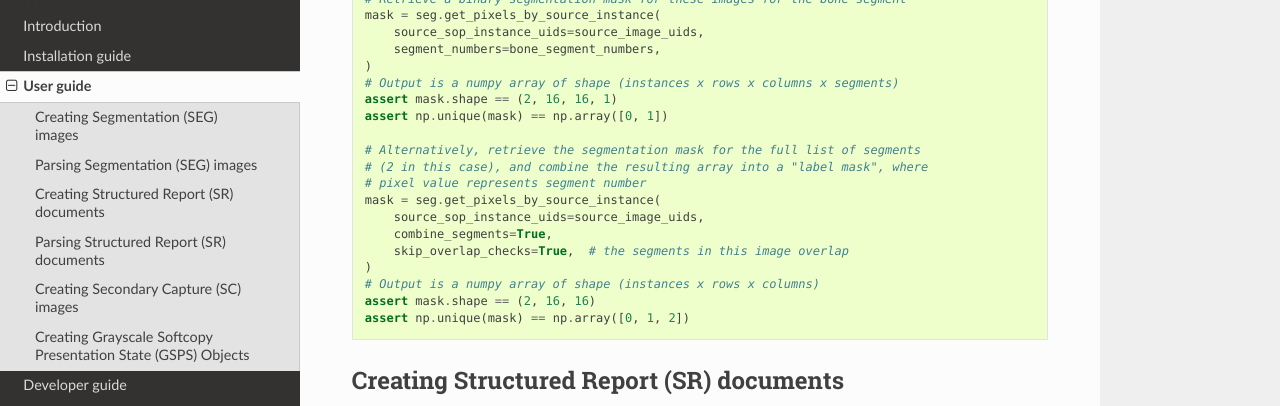
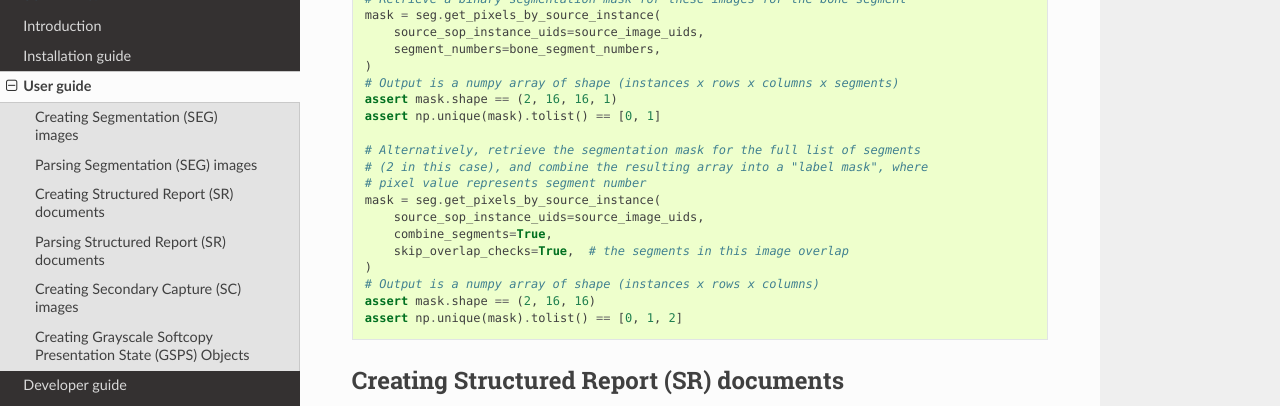
Before and after one commit to ImagingDataCommons/highdicom, a Sphinx documentation site: the page built from docs/usage.rst, in a window 1280 px wide and 900 px high, scrolled down 2939 px. Shown: the part 151-557 px from the top of the window. Built offline with Sphinx 7.4.7 and the Read the Docs theme 2.0.0, drawn with Linux system fonts in a browser that asks for light colours.

Commit message:
Fix asserts in user guide

```diff
--- a/docs/usage.rst
+++ b/docs/usage.rst
@@ -188,7 +188,7 @@ for them:
     )
     # Output is a numpy array of shape (instances x rows x columns x segments)
     assert mask.shape == (2, 16, 16, 1)
-    assert np.unique(mask) == np.array([0, 1])
+    assert np.unique(mask).tolist() == [0, 1]
 
     # Alternatively, retrieve the segmentation mask for the full list of segments
     # (2 in this case), and combine the resulting array into a "label mask", where
@@ -200,7 +200,7 @@ for them:
     )
     # Output is a numpy array of shape (instances x rows x columns)
     assert mask.shape == (2, 16, 16)
-    assert np.unique(mask) == np.array([0, 1, 2])
+    assert np.unique(mask).tolist() == [0, 1, 2]
 
 
 .. _creating-sr:
```
